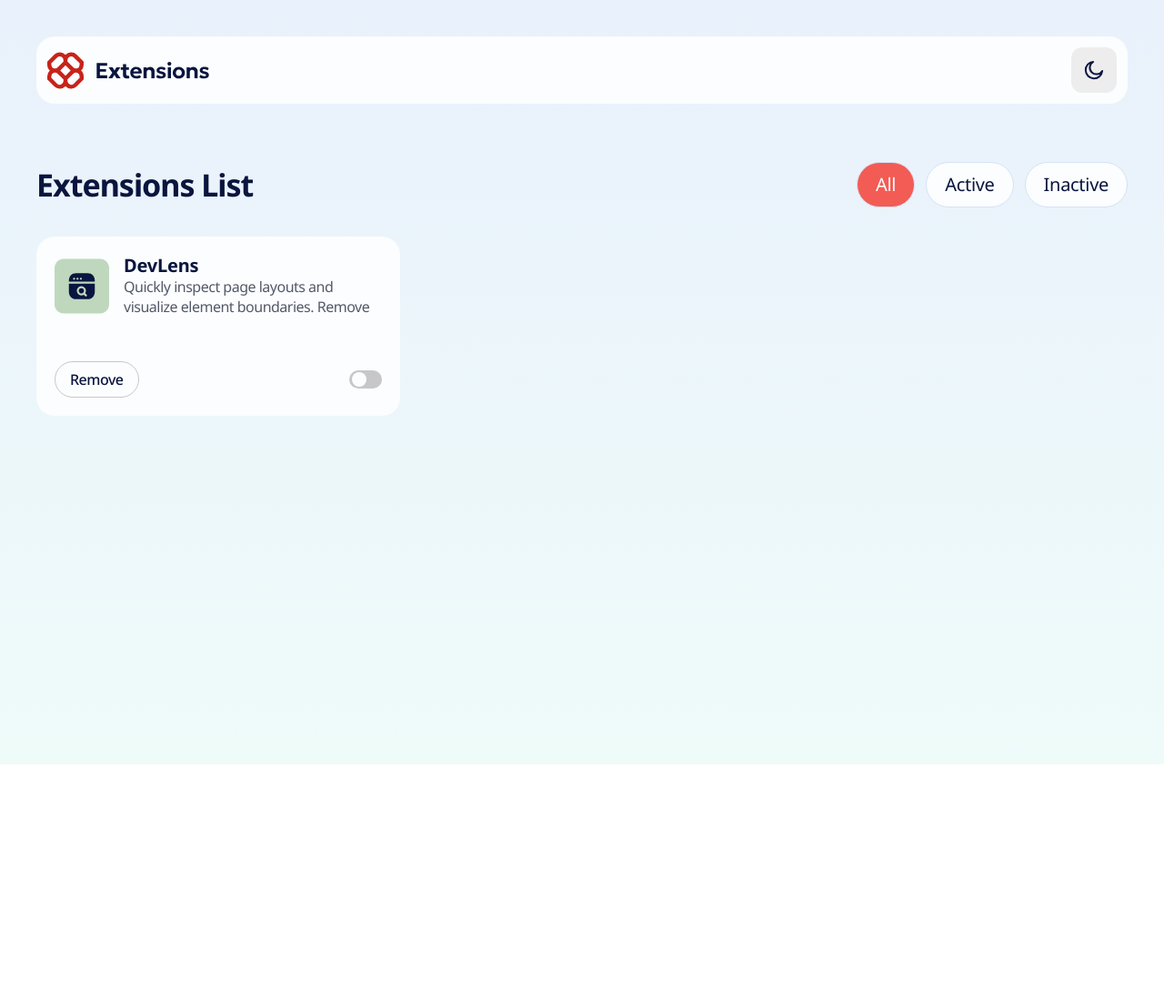
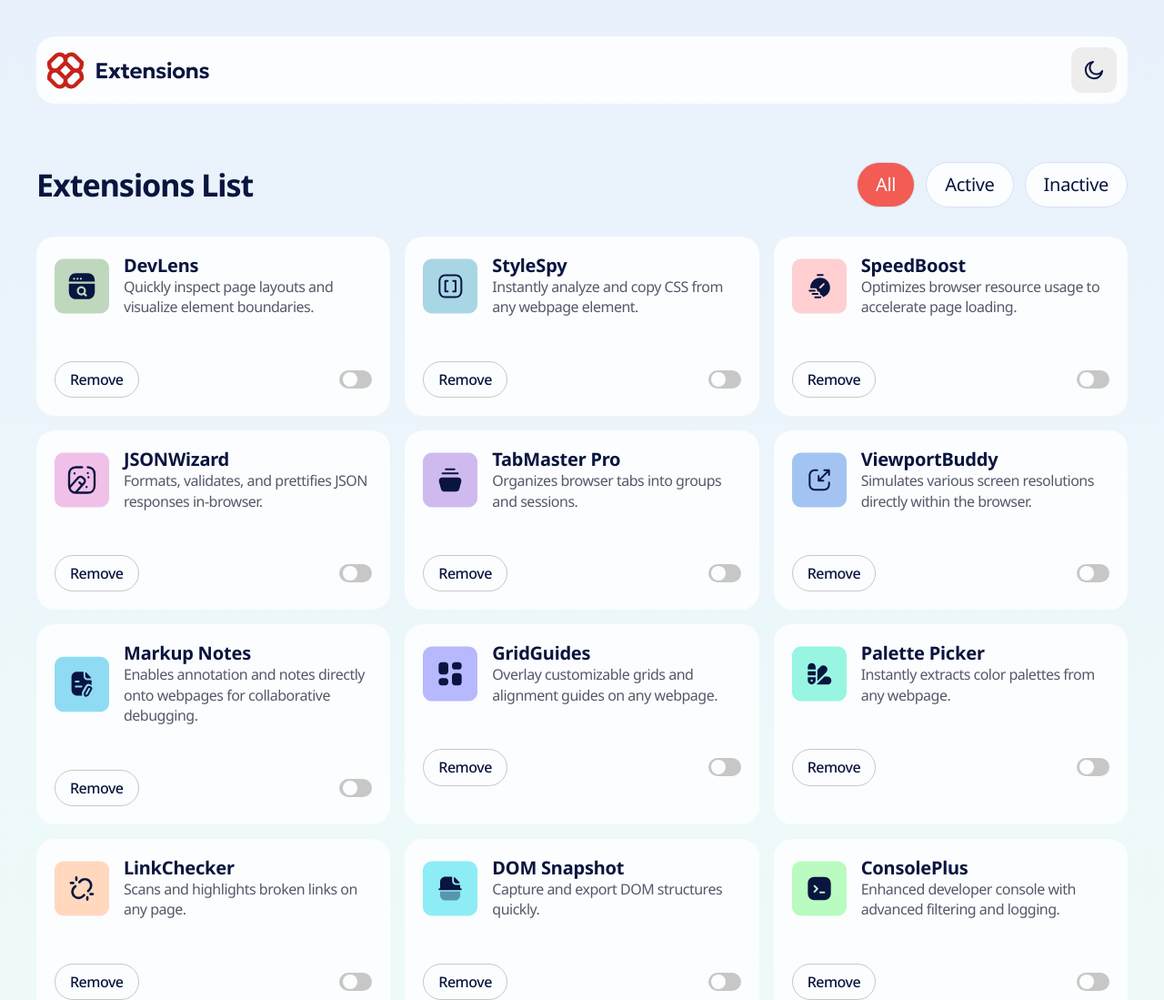
Before and after one commit to humarroquin/Browser-extension-manager-UI, a plain HTML site: page index.html in a window 1280 px wide. Shown: the top 1099 px of the page at 91% size. Before the commit the page ends 840 px from the top, so only its background shows below. Drawn offline with Linux system fonts and the light colour scheme.

Commit message:
pulled the data for the cards from the JSON file using fetch()

```diff
--- a/index.html
+++ b/index.html
@@ -40,15 +40,14 @@
           <button class="button-controls">Inactive</button>
         </div>
       </section>
-      <section class="extension-cards grid-3cols">
-        <div class="card">
+      <section id="cards-container" class="extension-cards grid-3cols">
+        <!-- <div class="card">
           <div class="card-top display-flex">
             <img src="./assets/images/logo-devlens.svg" alt="" />
-            <div class="card-info">
+            <div class="card-header">
               <h2 class="secondary-heading">DevLens</h2>
               <p>
                 Quickly inspect page layouts and visualize element boundaries.
-                Remove
               </p>
             </div>
           </div>
@@ -62,58 +61,8 @@
               </label>
             </div>
           </div>
-        </div>
+        </div> -->
       </section>
     </main>
-
-    <!-- If you plan to use the JSON file to populate the data dynamically, you can delete the content below
-
-
-
-
-  StyleSpy
-  Instantly analyze and copy CSS from any webpage element.
-  Remove
-
-  SpeedBoost
-  Optimizes browser resource usage to accelerate page loading.
-  Remove
-
-  JSONWizard
-  Formats, validates, and prettifies JSON responses in-browser.
-  Remove
-
-  TabMaster Pro
-  Organizes browser tabs into groups and sessions.
-  Remove
-
-  ViewportBuddy
-  Simulates various screen resolutions directly within the browser.
-  Remove
-
-  Markup Notes
-  Enables annotation and notes directly onto webpages for collaborative debugging.
-  Remove
-
-  GridGuides
-  Overlay customizable grids and alignment guides on any webpage.
-  Remove
-
-  Palette Picker
-  Instantly extracts color palettes from any webpage.
-  Remove
-
-  LinkChecker
-  Scans and highlights broken links on any page.
-  Remove
-
-  DOM Snapshot
-  Capture and export DOM structures quickly.
-  Remove
-
-  ConsolePlus
-  Enhanced developer console with advanced filtering and logging.
-  Remove
-   -->
   </body>
 </html>
--- a/main.js
+++ b/main.js
@@ -3,6 +3,7 @@
 const darkThemeButton = document.getElementById("dark-theme-btn");
 const darkThemeButtonIcon = document.getElementById("dark-theme-btn-icon");
 const logo = document.getElementById("logo");
+let cardsContainer = document.getElementById("cards-container");
 
 darkThemeButton.addEventListener("click", () => {
   document.documentElement.classList.toggle("dark");
@@ -16,3 +17,42 @@ darkThemeButton.addEventListener("click", () => {
     ? "./assets/images/dark-mode-logo.png"
     : "./assets/images/logo.svg";
 });
+
+fetch("data.json")
+  .then((response) => response.json())
+  .then((data) => {
+    const card = data.map((card) => {
+      return ` <div class="card">
+          <div class="card-top display-flex">
+            <img src="${card.logo}" alt="" />
+            <div class="card-header">
+              <h2 class="secondary-heading">${card.name}</h2>
+              <p>
+                ${card.description}
+              </p>
+            </div>
+          </div>
+          <div class="card-bottom display-flex">
+            <button class="button-remove">Remove</button>
+            <div class="toggle-container">
+              <label>
+                <input type="checkbox" id="toggle" name="toggle" />
+                <div class="toggle-wrapper"></div>
+                <span class="sr-only">Activate extension</span>
+              </label>
+            </div>
+          </div>
+        </div>`;
+    });
+
+    cardsContainer.innerHTML = card.join("");
+  });
+
+// fetch('data.json')
+//   .then(response => response.json())
+//   .then(data => {
+//     console.log(data); // See the whole object
+//     document.querySelector('#title').textContent = data.title;
+//     document.querySelector('#description').textContent = data.description;
+//   })
+//   .catch(error => console.error('Could not load JSON:', error));
--- a/styles.css
+++ b/styles.css
@@ -199,7 +199,9 @@ h6 {
 
 .grid-3cols {
   display: grid;
-  grid-template-columns: repeat(3, 1fr);
+  /* grid-template-columns: repeat(3, 1fr); */
+  grid-template-columns: repeat(auto-fit, minmax(20rem, 1fr));
+  gap: 1rem;
 }
 
 .display-flex {
@@ -268,10 +270,13 @@ body {
 .extension-controls {
   align-items: center;
   justify-content: space-between;
-  margin-bottom: var(--spacing-400);
 }
 .extension-controls__buttons-wrapper {
   gap: var(--spacing-150);
+}
+
+.extension-cards {
+  padding-block: var(--spacing-400);
 }
 
 .card {
```
